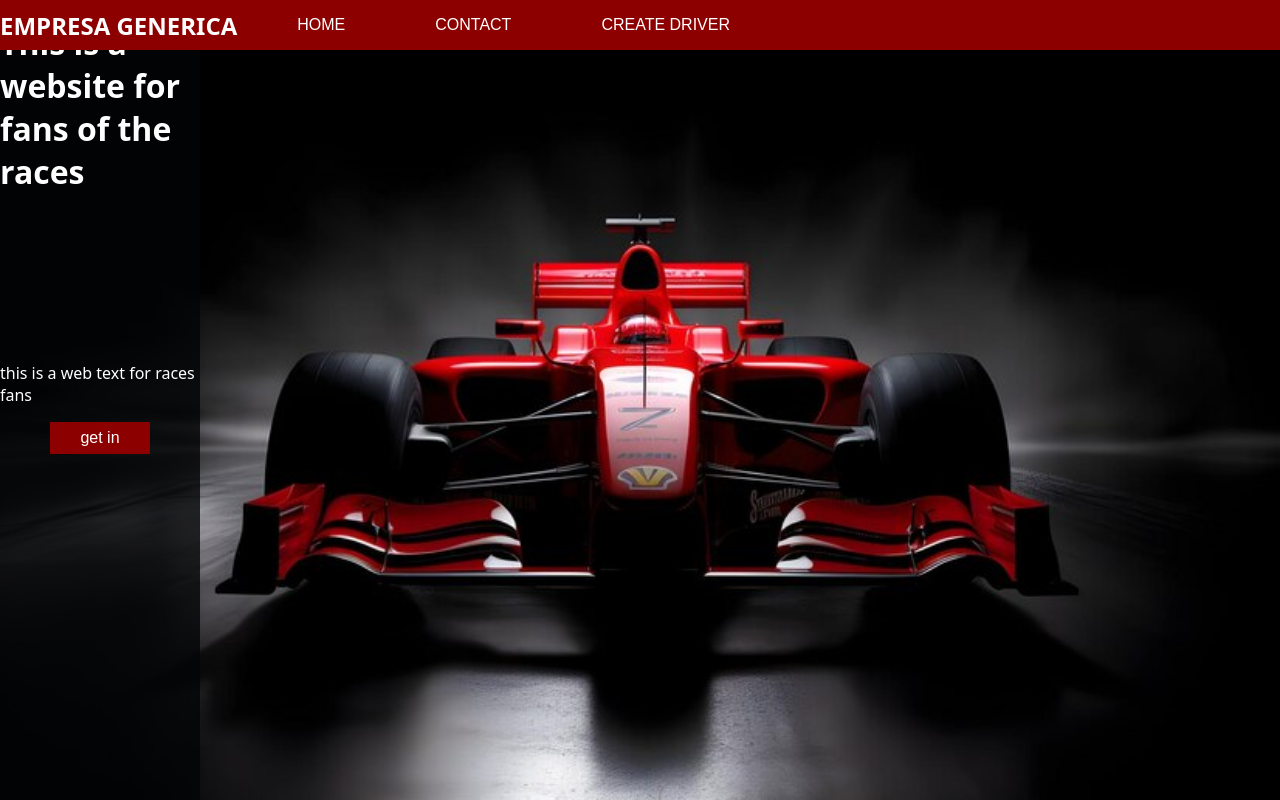
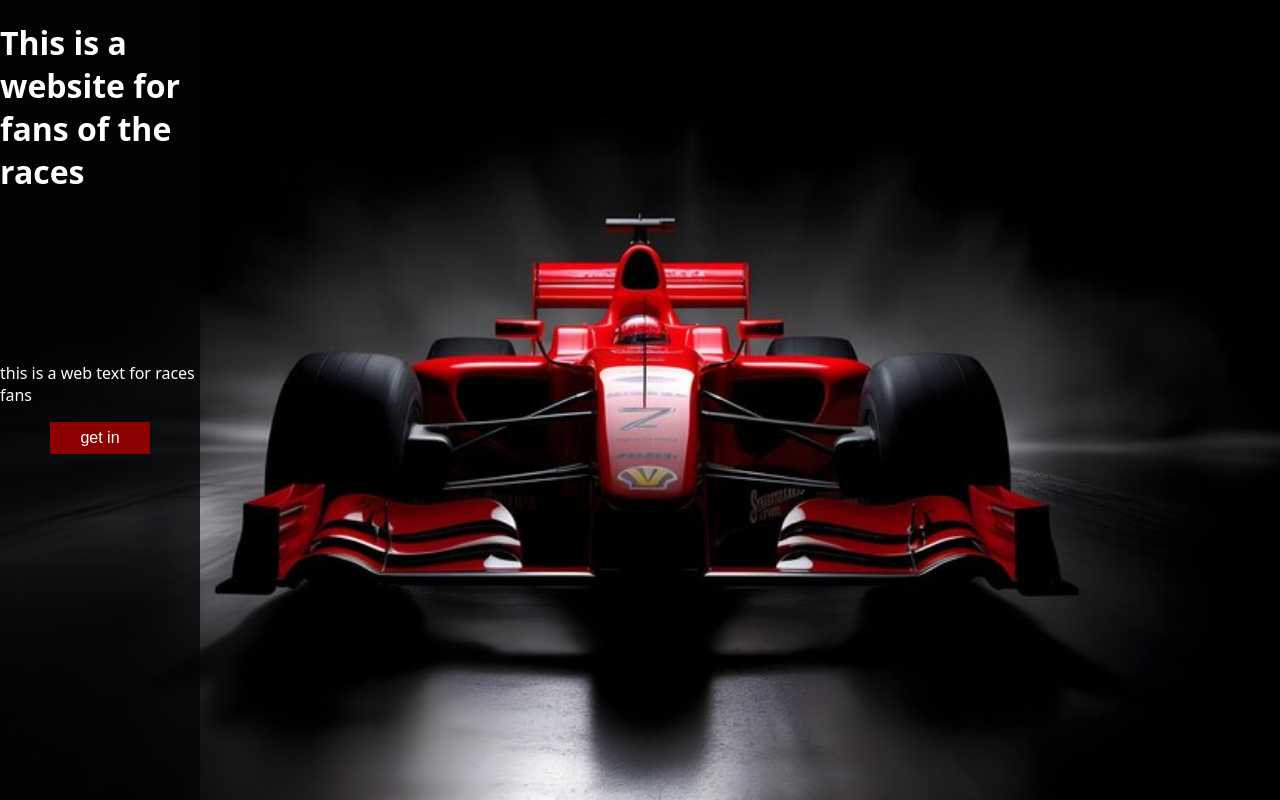
Before and after one commit to YamilCondori/Henry_Project_Drivers, a React (Vite) app in the folder client/: page / in a window 1280 px wide. Built offline with nearby package versions, Linux system fonts and the light colour scheme.

Commit message:
Add navbar conditional

```diff
--- a/client/src/App.jsx
+++ b/client/src/App.jsx
@@ -1,15 +1,17 @@
 import DetailCard from "./components/DetailCard/DetailCard"
 import HomePage from "./components/HomePage/Home"
 import LandingPage from "./components/LandingPage/LandingPage"
-import { Routes, Route } from "react-router-dom"
+import { Routes, Route, useLocation } from "react-router-dom"
 import NavBar from "./components/NavBar/NavBar"
 import FormPage from "./components/FormDriver/FormDriver"
 
 function App() {
 
+  const location = useLocation()
+
   return (
     <>
-      <NavBar/>
+      {location.pathname !== '/' && <NavBar/> }
     <Routes>
       <Route path="/" element={<LandingPage/>} />
       <Route path="/home" element={<HomePage/>} />
```
